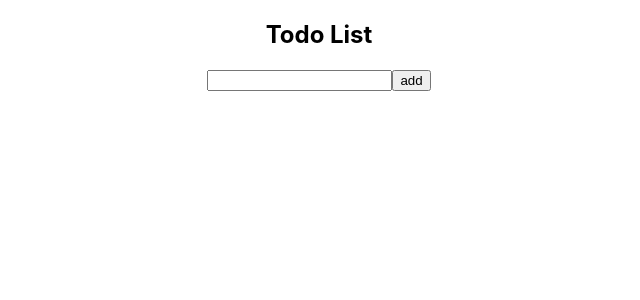
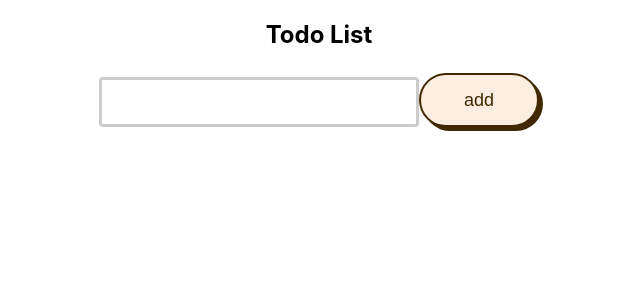
Before and after one commit to klauswong123/todolist_hw, a React (Create React App) app: page / in a window 1280 px wide. Shown: the top 300 px of the page, without its empty margins (321-961 px from the left). Built offline with nearby package versions, Linux system fonts and the light colour scheme.

Commit message:
[TodoList][KlausWong] feat: todo list

```diff
--- a/src/components/TodoGenerator.js
+++ b/src/components/TodoGenerator.js
@@ -1,5 +1,5 @@
 import { useState } from "react";
-
+import '../styles/TodoItem.css'
 
 function TodoGenerator(props){
     const [content, setContent] = useState("")
@@ -15,8 +15,8 @@ function TodoGenerator(props){
     return(
         <div>
             <form onSubmit={handleSubmit}>
-            <input type="text" value={content} onChange={e => setContent(e.target.value)}></input>
-            <input type="submit" value="add" />
+            <input type="text" value={content} onChange={e => setContent(e.target.value)} required></input>
+            <input className="button-74" type="submit" value="add" />
             </form>
         </div>
     )
--- a/src/components/TodoGroup.js
+++ b/src/components/TodoGroup.js
@@ -11,7 +11,7 @@ function TodoGroup(){
 
     return (
         <div>
-            {todoList.map((item)=><TodoItem content={item}/>)}
+            {todoList.map((item)=><TodoItem key={item} content={item}/>)}
             <TodoGenerator updateTodoList={updateTodoList}/>
         </div>
     );
--- a/src/components/TodoItem.js
+++ b/src/components/TodoItem.js
@@ -1,4 +1,4 @@
-
+import '../styles/TodoItem.css'
 
 function TodoItem(props){
     return(
--- a/src/components/TodoList.js
+++ b/src/components/TodoList.js
@@ -1,5 +1,4 @@
 import TodoGroup from "./TodoGroup";
-
 
 function TodoList(){
     return (
--- a/src/styles/TodoItem.css
+++ b/src/styles/TodoItem.css
@@ -0,0 +1,55 @@
+input[type=text], select {
+    width: 25%;
+    height: 50px;
+    padding: 12px 20px;
+    margin: 8px 0;
+    display: inline-block;
+    border: 3px solid #ccc;
+    border-radius: 4px;
+    box-sizing: border-box;
+  }
+
+ p{
+    width: 60%;
+    padding: 12px 20px;
+    margin: 8px 0;
+    display: inline-block;
+    border: 2px solid #ccc;
+    border-radius: 4px;
+    box-sizing: border-box;
+  }
+
+  .button-74 {
+    background-color: #fbeee0;
+    border: 2px solid #422800;
+    border-radius: 30px;
+    box-shadow: #422800 4px 4px 0 0;
+    color: #422800;
+    cursor: pointer;
+    display: inline-block;
+    font-weight: 350;
+    font-size: 18px;
+    padding: 0 18px;
+    line-height: 50px;
+    text-align: center;
+    text-decoration: none;
+    user-select: none;
+    -webkit-user-select: none;
+    touch-action: manipulation;
+  }
+
+  .button-74:hover {
+    background-color: #fff;
+  }
+
+  .button-74:active {
+    box-shadow: #422800 2px 2px 0 0;
+    transform: translate(2px, 2px);
+  }
+
+  @media (min-width: 768px) {
+    .button-74 {
+      min-width: 120px;
+      padding: 0 25px;
+    }
+  }
```
